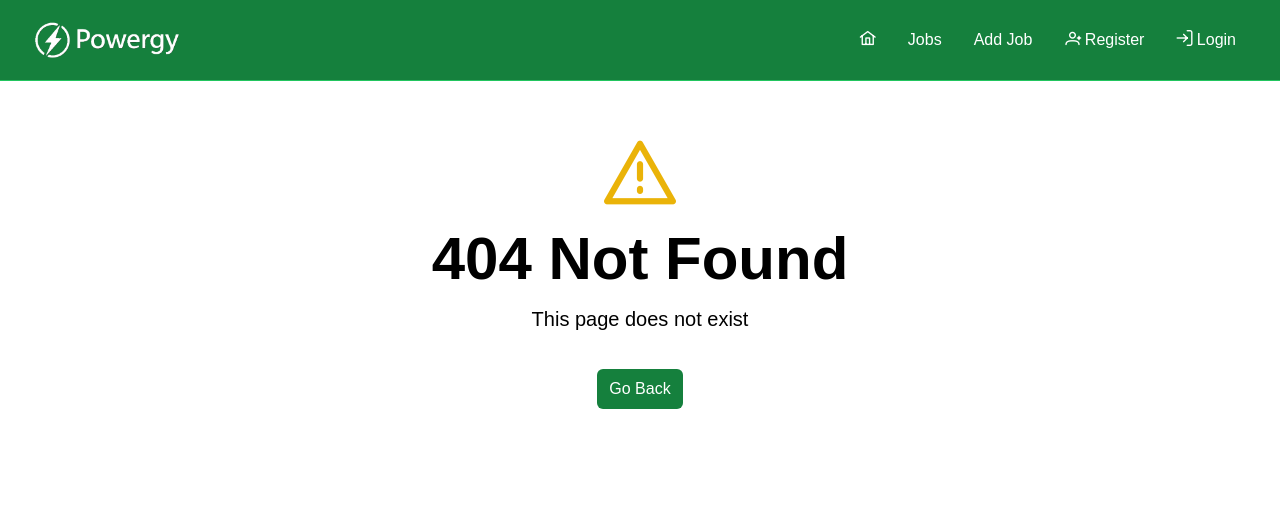
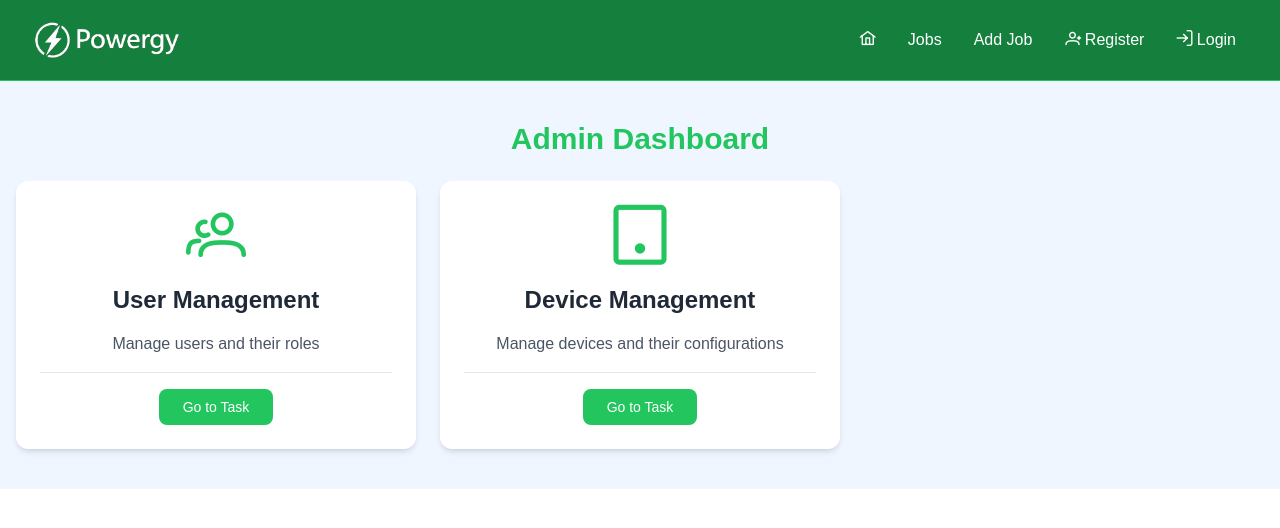
Before and after one commit to kaareseras/vue-frontend, a Vue app: page /admin in a window 1280 px wide. Before the commit this address had no page. Shown: the top 528 px of the page. Built offline with nearby package versions, Linux system fonts and the light colour scheme.

Commit message:
feat: implement admin dashboard with task management components and routing

```diff
--- a/src/App.vue
+++ b/src/App.vue
@@ -1,14 +1,16 @@
 <script setup>
 import Navbar from '@/components/Navbar.vue';
-import {RouterView} from 'vue-router';
+import { RouterView } from 'vue-router';
 import { onMounted } from 'vue'
-import { useAuthStore } from './stores/auth'
+import { useAuthStore } from '@/stores/auth'
 
 const auth = useAuthStore()
 
-onMounted(() => {
-  auth.restoreToken()
-})
+onMounted(async () => {
+  await auth.restoreToken()
+});
+
+
 
 </script>
 
--- /dev/null
+++ b/src/components/AdminTask.vue
@@ -0,0 +1,41 @@
+<script setup>
+import { defineProps } from 'vue';
+import { RouterLink } from 'vue-router';
+import { LightBulbIcon } from '@heroicons/vue/24/solid'; // Example icon
+// Replace this with a dynamic solution if you want different icons per task
+
+const props = defineProps({
+  task: Object
+});
+</script>
+
+<template>
+  <div class="bg-white rounded-xl shadow-md p-6 flex flex-col items-center text-center space-y-4">
+    <!-- Icon -->
+    <div class="text-green-500">
+      <!-- Large Icon using PrimeIcons -->
+    <span :class="['pi', props.task.icon, 'text-green-500', 'text-6xl']"></span>
+    </div>
+
+    <!-- Title -->
+    <h3 class="text-2xl font-bold text-gray-800">
+      {{ props.task.title }}
+    </h3>
+
+    <!-- Description -->
+    <p class="text-gray-600">
+      {{ props.task.description }}
+    </p>
+
+    <!-- Divider -->
+    <div class="w-full border-t border-gray-200"></div>
+
+    <!-- Action Button -->
+    <RouterLink
+      :to="'/admin/' + props.task.route"
+      class="bg-green-500 hover:bg-green-600 text-white px-6 py-2 rounded-lg text-sm"
+    >
+      Go to Task
+    </RouterLink>
+  </div>
+</template>
--- /dev/null
+++ b/src/components/AdminTasks.vue
@@ -0,0 +1,41 @@
+<script setup>
+import { reactive, defineProps, onMounted } from 'vue';
+
+import AdminTask from '@/components/AdminTask.vue';
+
+
+//https://primevue.org/icons/
+const tasks = reactive([
+  {
+    title: 'User Management',
+    description: 'Manage users and their roles',
+    route: 'users',
+    icon: 'pi-users'
+  },
+  {
+    title: 'Device Management',
+    description: 'Manage devices and their configurations',
+    route: 'devices',
+    icon: 'pi-tablet'
+  },
+]);
+
+</script>
+
+
+<template>
+
+<section class="bg-blue-50 px-4 py-10">
+        <div class="container-xl lg:container mx-auto">
+            <h2 class="text-3xl font-bold text-green-500 text-center mb-6">
+                Admin Dashboard
+            </h2>
+            <div class="grid grid-cols-1 md:grid-cols-3 gap-6">
+                <AdminTask v-for="task in tasks" :key="task.title" :task="task" />
+            </div>
+
+        </div>
+    </section>
+
+
+</template>
--- a/src/components/Navbar.vue
+++ b/src/components/Navbar.vue
@@ -2,13 +2,22 @@
 import logo from '@/assets/img/logo.png';
 import { RouterLink, useRoute } from 'vue-router';
 import { useAuthStore } from '@/stores/auth'
+import { onMounted } from 'vue';
 
 const auth = useAuthStore()
+
+let username = '';
+
+if (auth.user) {
+    username = auth.user.name
+}
 
 const isActiveLink = (routePath) => {
     const route = useRoute();
     return route.path === routePath;
 };
+
+
 </script>
 
 <template>
@@ -45,8 +54,13 @@ const isActiveLink = (routePath) => {
 
                             <RouterLink v-if="auth.isAuthenticated" to="/user"
                                 :class="[isActiveLink('/user') ? 'bg-green-900' : 'hover:bg-gray-900', 'text-white', 'hover:text-white', 'rounded-md', 'px-3', 'py-2']">
-                                <i class="pi pi-user"></i>
-                                {{ auth.user.name}}
+
+                                <div v-if="auth.user">
+                                    <i class="pi pi-user"></i>
+                                    {{ auth.user.name }}
+                                </div>
+
+
                             </RouterLink>
 
                             <RouterLink v-if="!auth.isAuthenticated" to="/UserCreate"
--- a/src/router/index.js
+++ b/src/router/index.js
@@ -11,6 +11,7 @@ import UserCreateView from '@/views/UserCreateView.vue';
 import AccountVerifyView from '@/views/AccountVerifyView.vue';
 import ForgotPasswordView from '@/views/ForgotPasswordView.vue';
 import ResetPasswordView from '@/views/ResetPasswordView.vue';
+import AdminDashboardView from '@/views/AdminDashboardView.vue';
 
 const router = createRouter({
   history: createWebHistory(import.meta.env.BASE_URL),
@@ -71,6 +72,11 @@ const router = createRouter({
             component: ResetPasswordView
         },
         {
+            path: '/admin',
+            name: 'admin-dashboard',
+            component: AdminDashboardView
+        },
+        {
             path: '/:catchAll(.*)',
             name: 'not-found',
             component: NotFoundView
--- /dev/null
+++ b/src/views/AdminDashboardView.vue
@@ -0,0 +1,7 @@
+<script setup>
+import AdminTasks from '@/components/AdminTasks.vue';
+</script>
+
+<template>
+    <AdminTasks />
+</template>
```
